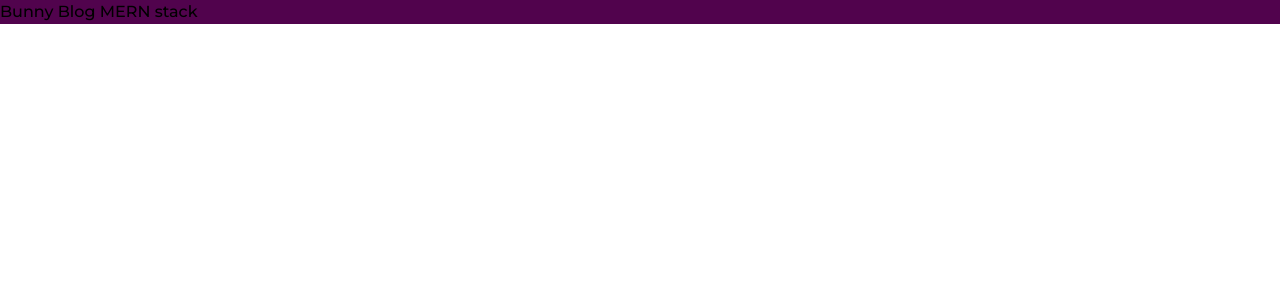
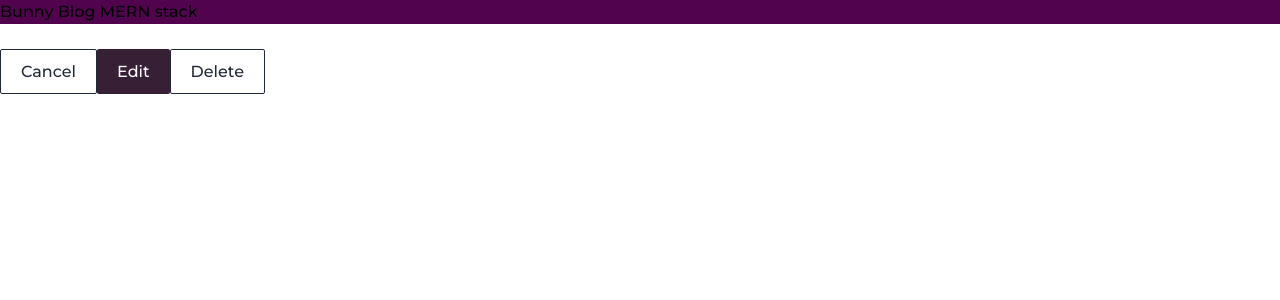
Before and after one commit to CoderBunnyS/BunnyBlogMERN, a React (Vite) app in the folder client/: page /blog/1 in a window 1280 px wide. Shown: the top 300 px of the page. Built offline with nearby package versions, Linux system fonts and the light colour scheme; no server answers; a web font is replaced by a local one.

Commit message:
added edit, delete, and back buttons to individual blog post pages

```diff
--- a/client/src/pages/Blog/index.jsx
+++ b/client/src/pages/Blog/index.jsx
@@ -25,6 +25,11 @@ function Blog() {
   console.log(loading);
   return (
     <div className="flex flex-col gap-8">
+    <div className="flex justify-end gap-8">
+    <button className="btn-outlined">Cancel</button>
+      <button className="btn-contained">Edit</button>
+      <button className="btn-outlined">Delete</button>
+    </div>
       <h1 className="text-xl">{blog?.title}</h1>
       <img src={blog?.image} alt="" className="object-bover rounded" />
       <p>{blog?.description}</p>
```
